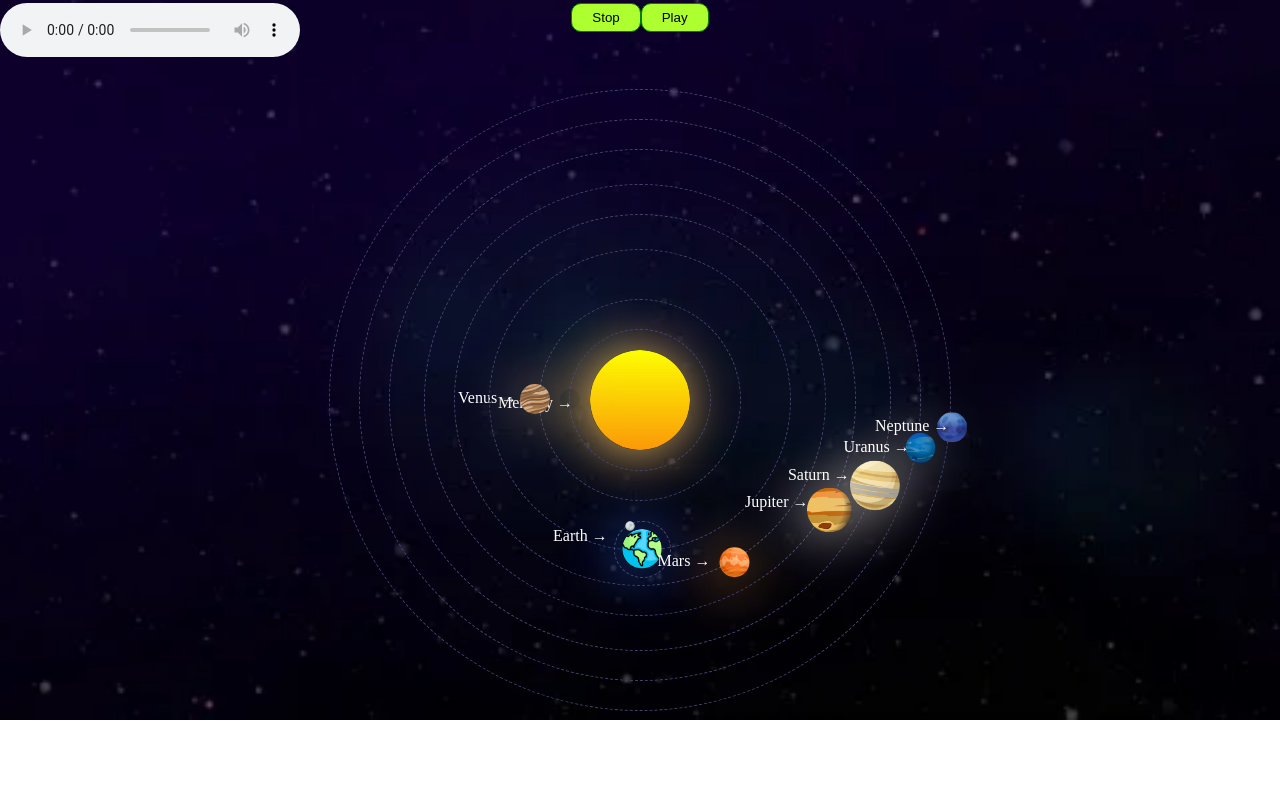
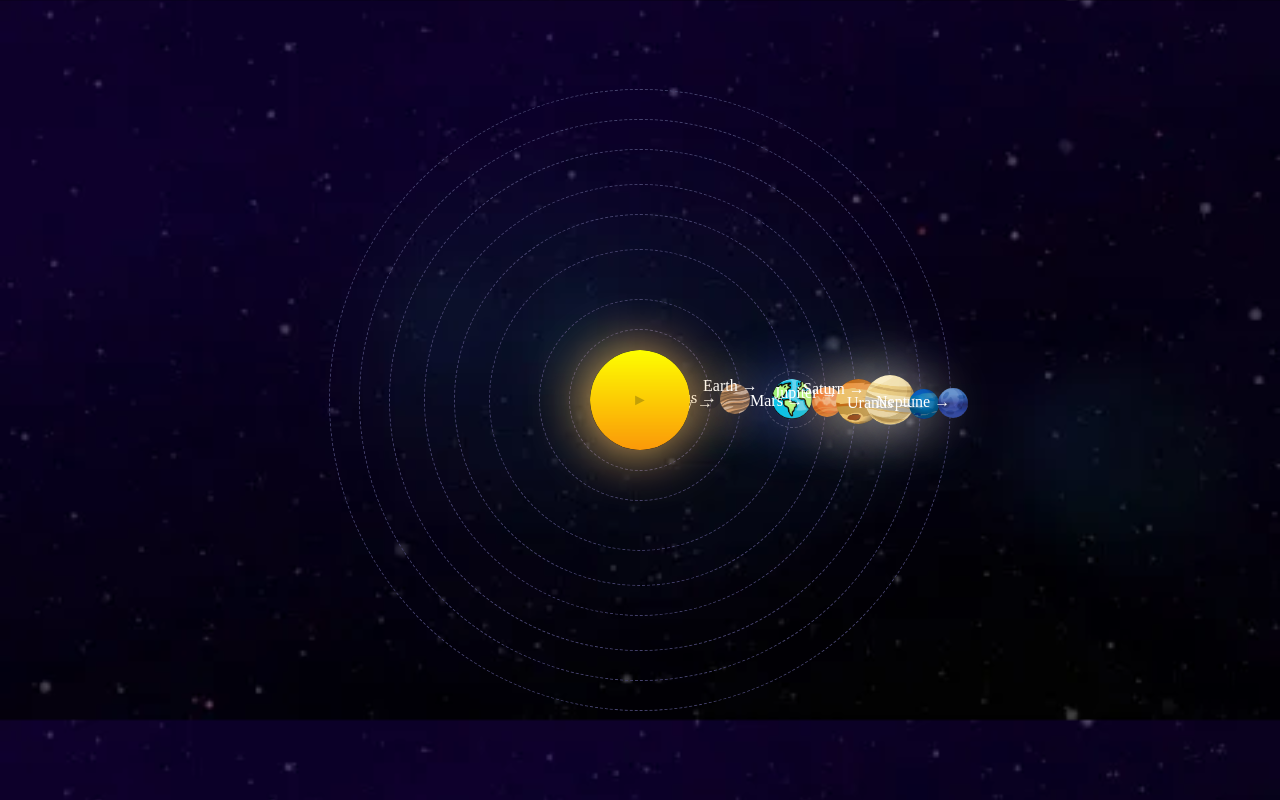
Before and after one commit to KarelBurescz/Orbit, a plain HTML site: page index.html in a window 1280 px wide. Drawn offline with Linux system fonts and the light colour scheme.

Commit message:
play and stop button new ,audio fixed

```diff
--- a/index.html
+++ b/index.html
@@ -11,36 +11,25 @@
 
 <body>
 
-    <!-- <div id="music"><embed src="music.mp3" autostart='true' loop='true'></div> -->
-    <!-- <audio autoplay loop src="music.mp3"></audio> -->
-    <audio controls autoplay>
-        <source src="music.mp3" type="audio/mp3">
-        <source src="music.org" type="audio/org">
-    </audio>
 
-
-<div id="buttons">
-    <button id="button-stop" class="button">Stop</button>
-    <button id="button-play" class="button">Play</button>
+    <div class="sun">
+        <div id="play-pause">&#9658;</div>
     </div>
 
-
-    <div class="sun"></div>
-
     <div class="mercury-outline">
-        <div class="mercury">
+        <div class="mercury planet">
             <p>Mercury &#8594;</p>
         </div>
     </div>
 
     <div class="venus-outline-1">
-        <div class="venus">
+        <div class="venus planet">
             <p>Venus &#8594;</p>
         </div>
     </div>
 
     <div class="earth-outline-1">
-        <div class="earth">
+        <div class="earth planet">
             <div class="earth-circle">
                 <div class="earth-inner"></div>
                 <p>Earth &#8594;</p>
@@ -51,7 +40,7 @@
 
 
     <div class="mars-outline-1">
-        <div class="mars">
+        <div class="mars planet">
             <p>Mars &#8594;</p>
         </div>
     </div>
@@ -59,7 +48,7 @@
 
 
     <div class="jupiter-outline-1">
-        <div class="jupiter">
+        <div class="jupiter planet">
             <p>Jupiter &#8594;</p>
         </div>
     </div>
@@ -67,14 +56,14 @@
 
 
     <div class="saturn-outline-1">
-        <div class="saturn">
+        <div class="saturn planet">
             <p>Saturn &#8594;</p>
         </div>
     </div>
 
 
     <div class="uranus-outline-1">
-        <div class="uranus">
+        <div class="uranus planet">
             <p>Uranus &#8594;</p>
         </div>
     </div>
@@ -82,17 +71,52 @@
 
 
     <div class="neptune-outline-1">
-        <div class="neptune">
+        <div class="neptune planet">
             <p>Neptune &#8594;</p>
         </div>
     </div>
 
 
 
-    <script defer>
+    <script async>
 
 
-        document.getElementById('button-stop').addEventListener('click', function () {
+
+        let playPause = 0;
+        let button = document.querySelector('#play-pause');
+        button.innerText = String.fromCodePoint(9658);//'&#9658;';
+        let pause = document.createTextNode('&#10074;&#10074;');
+
+
+        document.querySelector('.planet').style.animationPlayState = "paused";
+        document.querySelector('.venus').style.animationPlayState = "paused";
+        document.querySelector('.earth').style.animationPlayState = "paused";
+        document.querySelector('.mars').style.animationPlayState = "paused";
+        document.querySelector('.jupiter').style.animationPlayState = "paused";
+        document.querySelector('.saturn').style.animationPlayState = "paused";
+        document.querySelector('.uranus').style.animationPlayState = "paused";
+        document.querySelector('.neptune').style.animationPlayState = "paused";
+        document.querySelector('.earth-inner').style.animationPlayState = "paused";
+
+
+        button.addEventListener('click', function () {
+            if (playPause === 0) {
+                button.innerText = String.fromCodePoint(10074) +  String.fromCodePoint(10074);
+                playPause = 1;
+                playMusic()
+                document.querySelector('.mercury').style.animationPlayState = "running";
+                document.querySelector('.venus').style.animationPlayState = "running";
+                document.querySelector('.earth').style.animationPlayState = "running";
+                document.querySelector('.mars').style.animationPlayState = "running";
+                document.querySelector('.jupiter').style.animationPlayState = "running";
+                document.querySelector('.saturn').style.animationPlayState = "running";
+                document.querySelector('.uranus').style.animationPlayState = "running";
+                document.querySelector('.neptune').style.animationPlayState = "running";
+                document.querySelector('.earth-inner').style.animationPlayState = "running";
+            } else {
+                button.innerText = String.fromCodePoint(9658);
+                playPause = 0;
+                stopMusic()
                 document.querySelector('.mercury').style.animationPlayState = "paused";
                 document.querySelector('.venus').style.animationPlayState = "paused";
                 document.querySelector('.earth').style.animationPlayState = "paused";
@@ -102,26 +126,18 @@
                 document.querySelector('.uranus').style.animationPlayState = "paused";
                 document.querySelector('.neptune').style.animationPlayState = "paused";
                 document.querySelector('.earth-inner').style.animationPlayState = "paused";
+            }
         })
 
+        let audio = new Audio('music.mp3');
 
+        function playMusic() {
+            audio.play();
+        }
 
-        document.getElementById('button-play').addEventListener('click', function () {
-            document.querySelector('.mercury').style.animationPlayState = "running";
-            document.querySelector('.venus').style.animationPlayState = "running";
-            document.querySelector('.earth').style.animationPlayState = "running";
-            document.querySelector('.mars').style.animationPlayState = "running";
-            document.querySelector('.jupiter').style.animationPlayState = "running";
-            document.querySelector('.saturn').style.animationPlayState = "running";
-            document.querySelector('.uranus').style.animationPlayState = "running";
-            document.querySelector('.neptune').style.animationPlayState = "running";
-            document.querySelector('.earth-inner').style.animationPlayState = "running";
-        })
-
-
-
-
-
+        function stopMusic() {
+            audio.pause()
+        }
 
     </script>
 
--- a/style.css
+++ b/style.css
@@ -1,29 +1,28 @@
+body ,
+html{
+    height: 100%;
+}
+
+
 body {
     margin: 0;
     padding: 0;
     background-image: url(./images/background.jpg);
     background-size: 100%;
-    background-repeat: no-repeat;
+    /* background-repeat: no-repeat; */
 
 }
 
-#buttons{
-    display: flex;
-    justify-content: center;
-    align-items: end;
-    margin-top: 3px;
+
+#play-pause{
+    padding: 8px 8px 8px 8px;
+    /* border: 1px black solid; */
+    /* border-radius: 50%; */
+    cursor: pointer;
+    position: absolute;
+    color: rgb(195, 160, 8);
 }
 
-.button{
-    padding: 6px 20px 6px 20px;
-    background-color: greenyellow;
-    border: 1px  green solid;
-    border-radius: 10px;
-}
-
-audio{
-    position: absolute;
-}
 
 .sun {
     height: 100px;
@@ -36,6 +35,10 @@ audio{
     top: 50%;
     left: 50%;
     transform: translate(-50%, -50%);
+    display: flex;
+    justify-content: center;
+    align-items: center;
+    z-index: 2;
 }
 
 .mercury {
```
Lines whose indentation alone changed are shown as unchanged.
